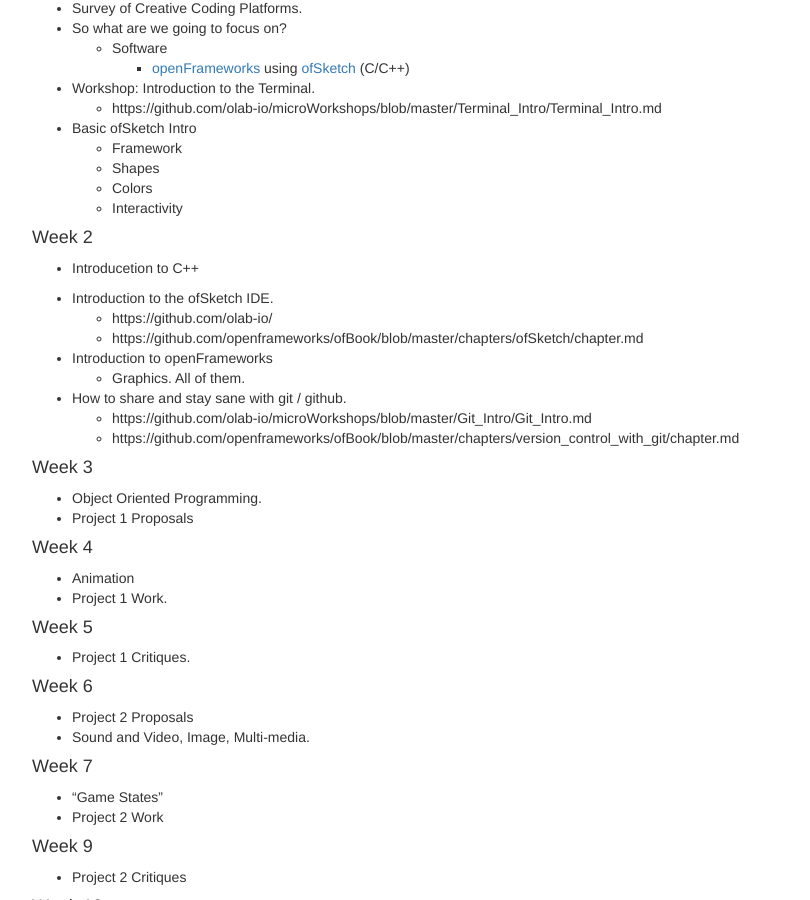
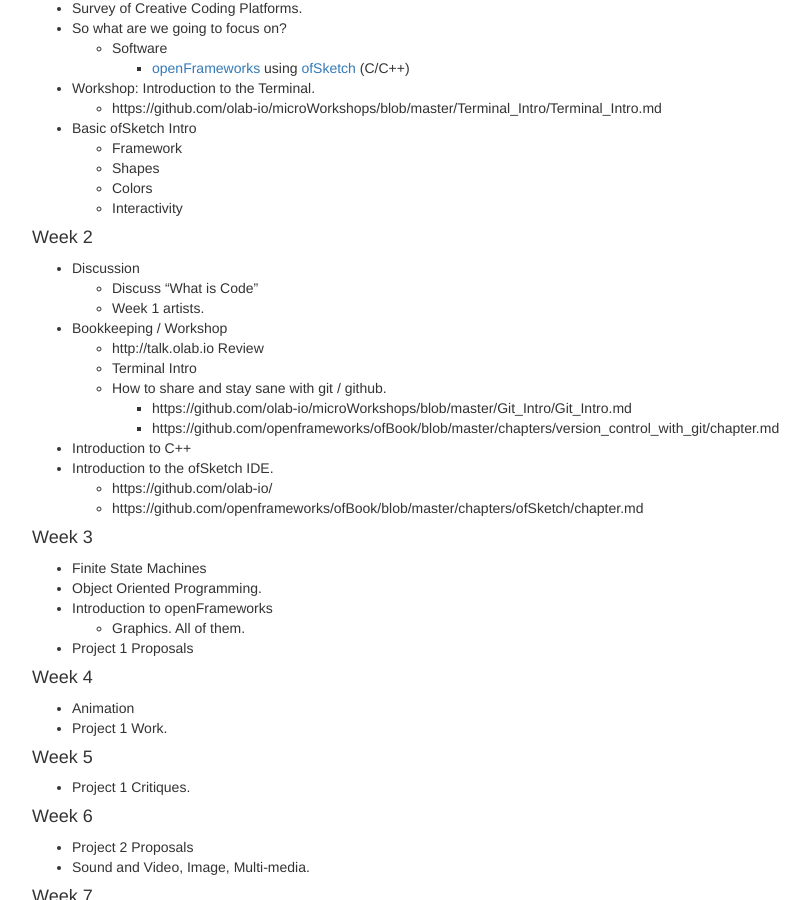
Before and after one commit to chemonxy/InteractiveArt2015, a Jekyll site: the page built from syllabus.md, in a window 1280 px wide and 900 px high, scrolled down 2094 px. Shown: the whole window, without its empty margins (38-848 px from the left). Built offline with Jekyll 4.4.1, drawn with Linux system fonts in a browser that asks for light colours; nearby versions of some CDN libraries.

Commit message:
Remove updated.

```diff
--- a/syllabus.md
+++ b/syllabus.md
@@ -109,21 +109,29 @@ _(subject to change based on incoming skills and experience)_
     - Interactivity
 
 #### Week 2
-- Introducetion to C++
 
+- Discussion
+    - Discuss "What is Code"
+    - Week 1 artists.
+
+- Bookkeeping / Workshop
+    - http://talk.olab.io Review
+    - Terminal Intro
+    - How to share and stay sane with git / github.
+        - https://github.com/olab-io/microWorkshops/blob/master/Git_Intro/Git_Intro.md
+        - https://github.com/openframeworks/ofBook/blob/master/chapters/version_control_with_git/chapter.md
+
+- Introduction to C++
 - Introduction to the ofSketch IDE.
     - https://github.com/olab-io/
     - https://github.com/openframeworks/ofBook/blob/master/chapters/ofSketch/chapter.md
 
+
+#### Week 3
+- Finite State Machines
+- Object Oriented Programming.
 - Introduction to openFrameworks
     - Graphics. All of them.
-
-- How to share and stay sane with git / github.
-    - https://github.com/olab-io/microWorkshops/blob/master/Git_Intro/Git_Intro.md
-    - https://github.com/openframeworks/ofBook/blob/master/chapters/version_control_with_git/chapter.md
-
-#### Week 3
-- Object Oriented Programming.
 - Project 1 Proposals
 
 #### Week 4
```
Also changed, not shown: _posts/2015-09-04-HelloWorld.md (+1 -1 lines), _posts/2015-09-09-Assignment_1.md (added, +28 -0 lines), _posts/2015-09-09-Project_0.md (added, +17 -0 lines), people.md (deleted, +0 -83 lines).
